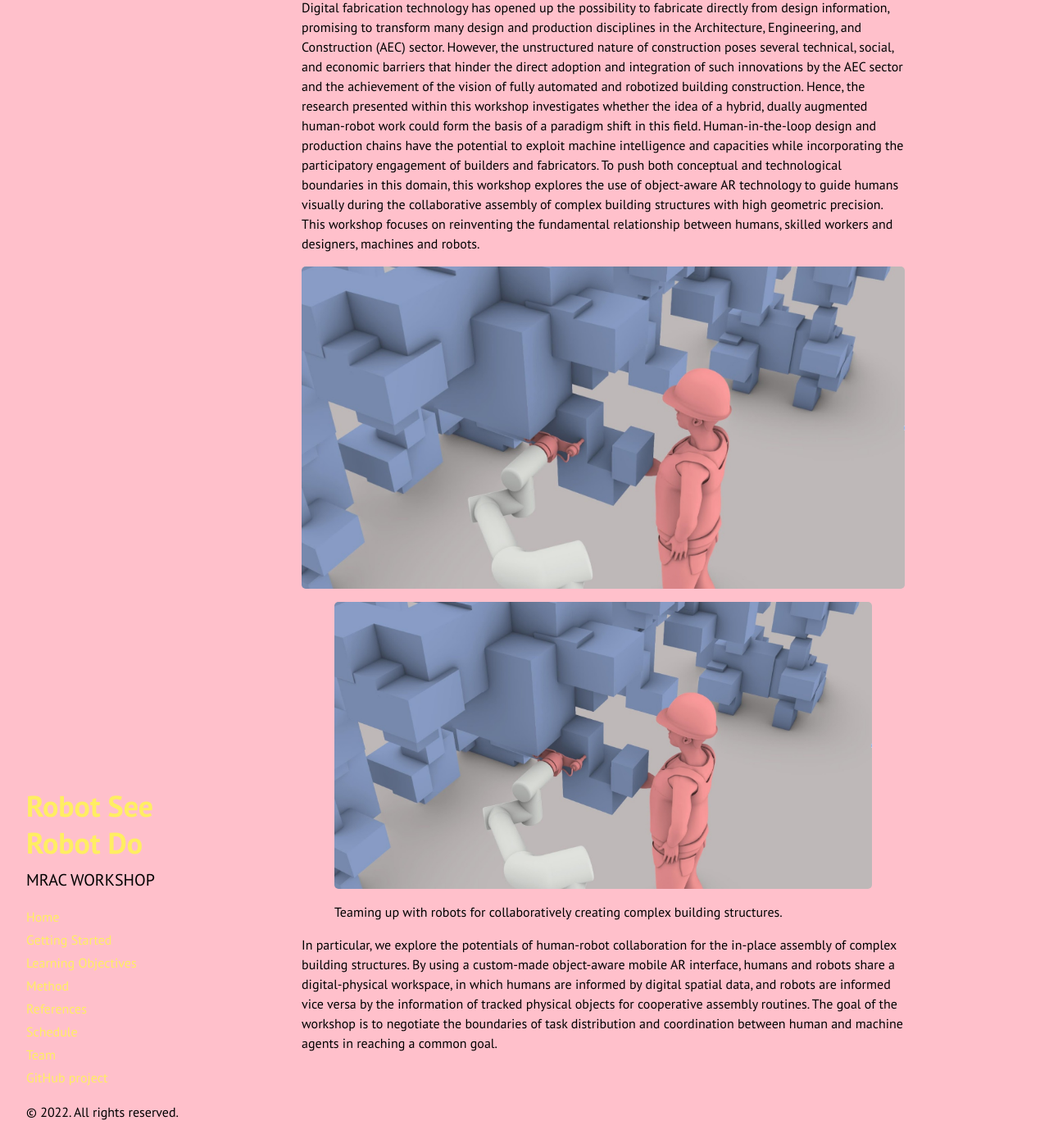
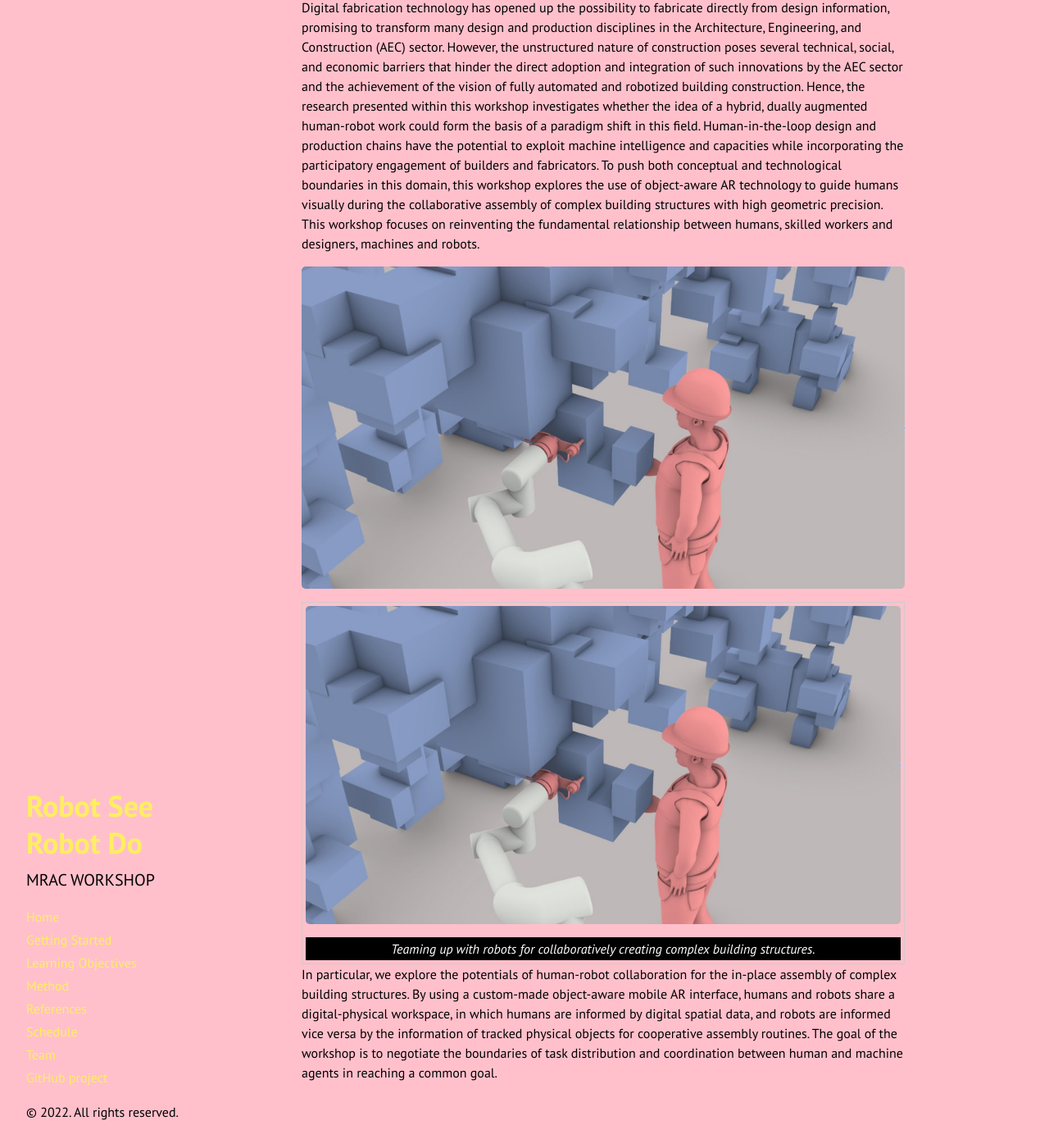
Before and after one commit to augmentedfabricationlab/robot_see_robot_do, a Jekyll site: the page built from docs/index.md, in a window 1280 px wide and 1400 px high, scrolled down 136 px. Shown: the whole window at 82% size. Built offline with Jekyll 4.4.1, drawn with Linux system fonts in a browser that asks for light colours; Markdown is read by kramdown in place of the engine named in the settings; before the commit the page ends 1500 px from its top, so only the background shows below that.

Commit message:
Update hyde.css

```diff
--- a/docs/public/css/hyde.css
+++ b/docs/public/css/hyde.css
@@ -167,6 +167,25 @@ a.sidebar-nav-item:focus {
 }
 
 
+/*
+ * Figures
+ */
+
+figure {
+  border: 1px #cccccc solid;
+  padding: 4px;
+  margin: auto;
+}
+
+figcaption {
+  background-color: black;
+  color: white;
+  font-style: italic;
+  padding: 2px;
+  text-align: center;
+}
+
+
 
 /*
  * Themes
```
